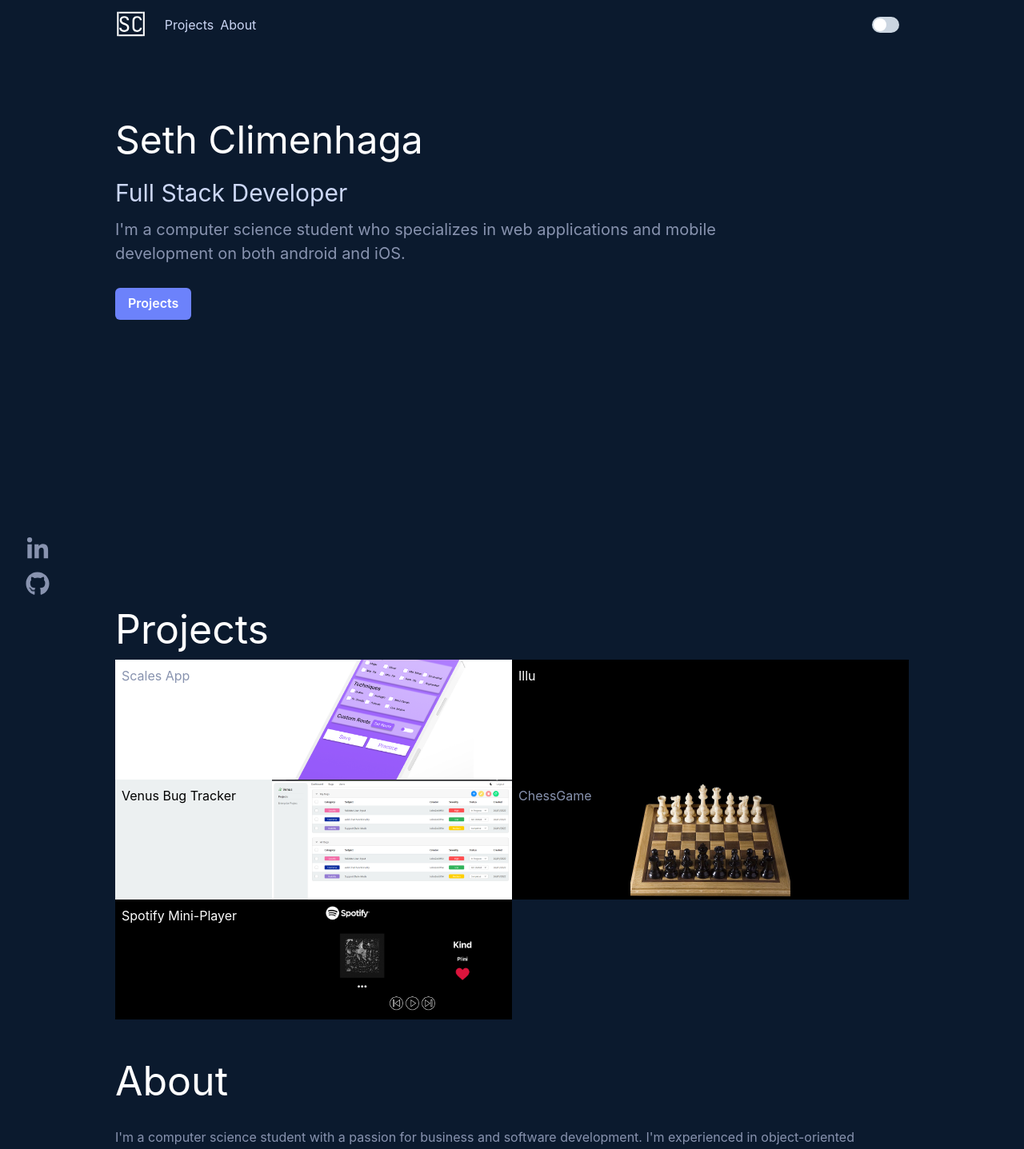
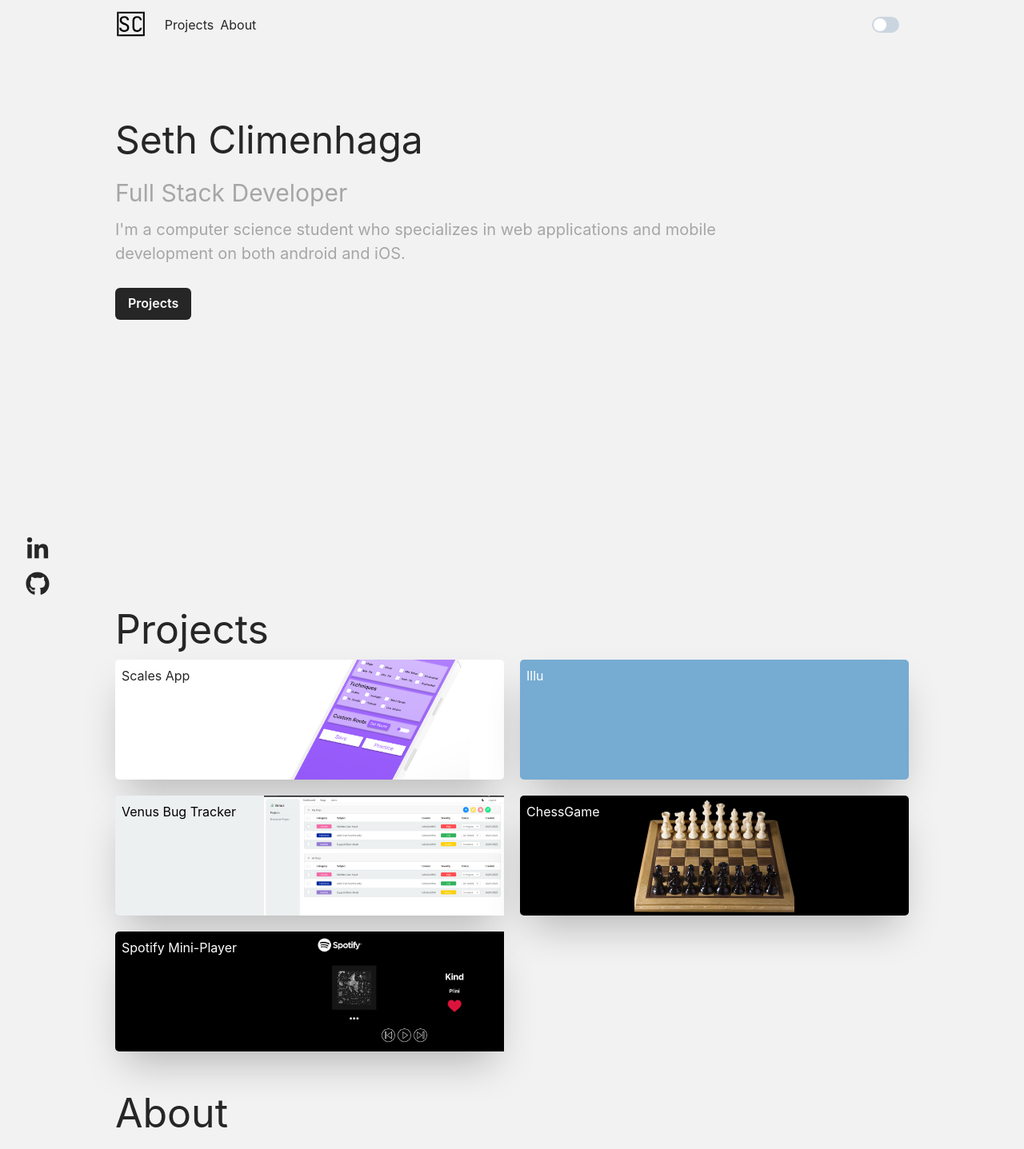
Before and after one commit to sethclim/my-portfolio, a React (Create React App) app: page / in a window 1280 px wide. Shown: the top 1437 px of the page at 80% size. Built offline with nearby package versions, Linux system fonts and the light colour scheme.

Commit message:
worked on styling

```diff
--- a/src/App.js
+++ b/src/App.js
@@ -26,19 +26,25 @@ import {Text} from "./Components/Chakra/Text.ts"
 
 import  "./App.css"
 
+const config = {
+  initialColorMode: 'light',
+  useSystemColorMode: false,
+}
+
+
+
 const colors = {
   brand: {
-    "primary": "#6c82fb",
-    "background":'#0b1a2e',
-    "red":'red',
-    'lightGrey':'#ccd7f5',
-    900: '#1a365d',
-    800: '#153e75',
-    700: '#2a69ac',
+    "primary": "#9450F2",
+    'dark':'#262626',
+    'white': '#F2F2F2',
+    '2':'#A6A6A6'
+
   },
 }
 
 export const theme = extendTheme({
+  config,
   colors ,
   components: {
     Link,
@@ -49,8 +55,8 @@ export const theme = extendTheme({
     global: {
       // styles for the `body`
       body: {
-        bg: '#0b1a2e',
-        color: '#8893af',
+        bg: 'brand.white',
+        color: 'brand.dark',
       },
       // styles for the `a`
       // a: {
@@ -68,7 +74,7 @@ function App() {
     <ChakraProvider theme={theme}>
        <CursorProvider>
         <Router>
-          <Box className="App">
+          <Box bg='brand.background'>
             <Header />
             <FloatingLinks></FloatingLinks>
             <Section
--- a/src/Components/Header.js
+++ b/src/Components/Header.js
@@ -10,7 +10,7 @@ import { Flex, Spacer, Link, Container, HStack,Switch } from '@chakra-ui/react'
 
 const Header = () => {
 
-  const { colorMode, toggleColorMode } = useColorMode()
+  const { toggleColorMode } = useColorMode()
 
     return (
 
@@ -18,7 +18,7 @@ const Header = () => {
          <Flex alignItems="center">
 
           <Logo
-            fill={"#6c82fb"}
+            fill={'brand.dark'}
             width={"2em"}
             hieght={"auto"}
             className="logo" />
--- a/src/Components/SVG/logo.js
+++ b/src/Components/SVG/logo.js
@@ -10,7 +10,7 @@ class logo extends PureComponent {
         viewBox="0 0 500 500"
         xmlns="http://www.w3.org/2000/svg"
       >
-        <g fill="#fff">
+        <g fill="#000">
           <path d="m30.238 36.286h27.214v402.92h-27.214z" />
           <path d="m460.37 35.743h27.214v402.92h-27.214z" />
           <path
--- a/src/Components/Sections/About.js
+++ b/src/Components/Sections/About.js
@@ -8,10 +8,10 @@ class About extends React.Component {
     return (
 
       <Container maxW='container.lg'>
-        <Text color="white" fontSize={50}>About</Text>
+        <Text color="brand.dark" fontSize={50}>About</Text>
         {/* <hr className="new4"></hr> */}
         <Flex align="left" pt={5} >
-          <Text align="left">
+          <Text color='brand.2' align="left">
           I'm a computer science student with a passion for business and
                   software development. I'm experienced in object-oriented
                   programming including design with UML. Currently, I've built
@@ -39,14 +39,14 @@ class About extends React.Component {
         <Grid templateColumns='120px 1fr' gap={6}>
           <GridItem w='100%' h='10' alignItems='center' ><Text  fontSize={20} fontWeight='bold'>Languages</Text></GridItem>
           <GridItem w='100%' h='10' >
-            <Text  fontSize={20}>Kotlin, Swift, JavaScript/Typescript, C#, Java, C++</Text>
+            <Text color='brand.2'  fontSize={20}>Kotlin, Swift, JavaScript/Typescript, C#, Java, C++</Text>
           </GridItem>
-          <GridItem w='100%' h='10'><Text fontSize={20} fontWeight='bold'>Databases</Text></GridItem>
-          <GridItem w='100%' h='10'  ><Text fontSize={20}>SQL, MongoDB, Room, CoreData</Text></GridItem>
+          <GridItem w='100%' h='10'><Text  fontSize={20} fontWeight='bold'>Databases</Text></GridItem>
+          <GridItem w='100%' h='10'  ><Text color='brand.2' fontSize={20}>SQL, MongoDB, Room, CoreData</Text></GridItem>
           <GridItem w='100%' h='10'  ><Text fontSize={20} fontWeight='bold'>Technology</Text></GridItem>
-          <GridItem w='100%' h='10' ><Text fontSize={20}>React, AWS, Apache, Docker</Text></GridItem>
+          <GridItem w='100%' h='10' ><Text color='brand.2' fontSize={20}>React, AWS, Apache, Docker</Text></GridItem>
           <GridItem w='100%' h='10' ><Text fontSize={20} fontWeight='bold'>Tools</Text></GridItem>
-          <GridItem w='100%' h='10'  ><Text fontSize={20}>Git, Jira, VSCode, IntelliJ IDEA</Text></GridItem>
+          <GridItem w='100%' h='10'  ><Text color='brand.2' fontSize={20}>Git, Jira, VSCode, IntelliJ IDEA</Text></GridItem>
         </Grid>
 
         </VStack>
--- a/src/Components/Sections/FrontPage.js
+++ b/src/Components/Sections/FrontPage.js
@@ -1,9 +1,5 @@
 import React from "react";
 import { Link } from "react-scroll";
-
-import Copy from "./Copy";
-
-
 
 import { Text, VStack,Container, Flex, Spacer, Button } from '@chakra-ui/react'
 
@@ -16,12 +12,12 @@ class FrontPage extends React.Component {
           <VStack align="start" h={350}>
               <Spacer />
               <VStack align="start" >
-                <Text fontSize='5xl' color="white" >Seth Climenhaga</Text>
-                <Text fontSize='3xl' color="brand.lightGrey" >Full Stack Developer</Text>
+                <Text fontSize='5xl' color="brand.dark" >Seth Climenhaga</Text>
+                <Text fontSize='3xl' color="brand.2" >Full Stack Developer</Text>
               </VStack>
 
             <VStack align="start" w="50em" paddingBottom={5}>
-              <Text fontSize='xl' align="left">
+              <Text color='brand.2' fontSize='xl' align="left">
                   I'm a computer science student who specializes in web applications
                   and mobile development on both android and iOS.
 
@@ -37,12 +33,10 @@ class FrontPage extends React.Component {
                 offset={-70}
                 duration={500}
               >
-                <Button background="brand.primary" color="white">
+                <Button background="brand.dark" _hover={{bg:'brand.primary'}} color="white">
                   Projects
                 </Button>
               </Link>
-
-
 
 
           </VStack>
--- a/src/Components/Sections/project/project-item.js
+++ b/src/Components/Sections/project/project-item.js
@@ -25,6 +25,8 @@ import { GridItem, Text, Image, HStack, VStack, Link, Box } from '@chakra-ui/rea
         onClick={toggleModal}
         onMouseOver={()=>onCursor('pointer', hoverColor, textHover)}
         onMouseLeave={onCursor}
+        boxShadow='2xl'
+        borderRadius={5}
         >
 
         <Box w="100%" h="100%" backgroundImage={bkImage}  bgSize={bgSize}   backgroundRepeat="no-repeat"  bgPosition={bkPostion}>
--- a/src/Components/Sections/project/project-section.js
+++ b/src/Components/Sections/project/project-section.js
@@ -1,5 +1,4 @@
 import React from "react";
-import withCursor from "../../HOCs/withCursor";
 
 import chessIMG from "../../../imgs/10-a-game-designer.jpg";
 import Spotify from "../../../imgs/Spotify.png";
@@ -25,9 +24,9 @@ const ProjectPage = ({context}) => {
         } */}
       <div>
 
-      <Text color="white" fontSize={50}>Projects</Text>
+      <Text color="brand.dark" fontSize={50}>Projects</Text>
 
-      <Grid templateColumns='repeat(2, 1fr)' gap={0} id={styles.projectContainer} >
+      <Grid templateColumns='repeat(2, 1fr)' gap={5} id={styles.projectContainer} >
         <ProjectItem
           id="pi"
           title="Scales App"
@@ -45,10 +44,10 @@ const ProjectPage = ({context}) => {
         <ProjectItem
                id="pi"
           title="Illu"
-          image={chessIMG}
+          //image={chessIMG}
           // bkImage={chessIMG}
           TitleColor="#FFFFFF"
-          bkColor="#000000"
+          bkColor="#76ABD2"
           hoverColor="white"
           textHover='black'
           tech={["Unity", "C#", "UWP"]}
@@ -76,6 +75,7 @@ const ProjectPage = ({context}) => {
                id="pi"
           title="ChessGame"
           image={chessIMG}
+          TitleColor="#FFFFFF"
           bkImage={chessIMG}
           bgSize={200}
           bkColor="#000000"
--- a/src/Components/floating-links/FloatingLinks.js
+++ b/src/Components/floating-links/FloatingLinks.js
@@ -3,6 +3,7 @@ import Linkedin from "../SVG/linkedin";
 import GitHub from "../SVG/github";
 
 import styles from "./floating-links.module.scss"
+
 
 class FloatingLinks extends React.Component {
   constructor(props) {
@@ -23,7 +24,7 @@ class FloatingLinks extends React.Component {
         </a>
 
         <a
-          className="floating-links"
+          className={styles.floatingLinks}
           href="https://github.com/sethclim?tab=repositories"
           rel="noopener noreferrer"
           target="_blank"
--- a/src/Components/floating-links/floating-links.module.scss
+++ b/src/Components/floating-links/floating-links.module.scss
@@ -7,7 +7,7 @@
   margin: 2vw;
 }
 .floatingLinks {
-  color: #8893af;
+  color: #262626;
 }
 
 .floatingItem {
@@ -15,5 +15,5 @@
 }
 
 .floatingItem:hover {
-  color: #6c82fb;
+  color: #9450f2;
 }
--- a/src/Providers/cursorProvider.js
+++ b/src/Providers/cursorProvider.js
@@ -39,7 +39,6 @@ const CursorProvider = ({ children }) => {
     setActive(onOff)
   }
 
-
   const setCursorColor = color =>{
 
     setColor(color)
```
